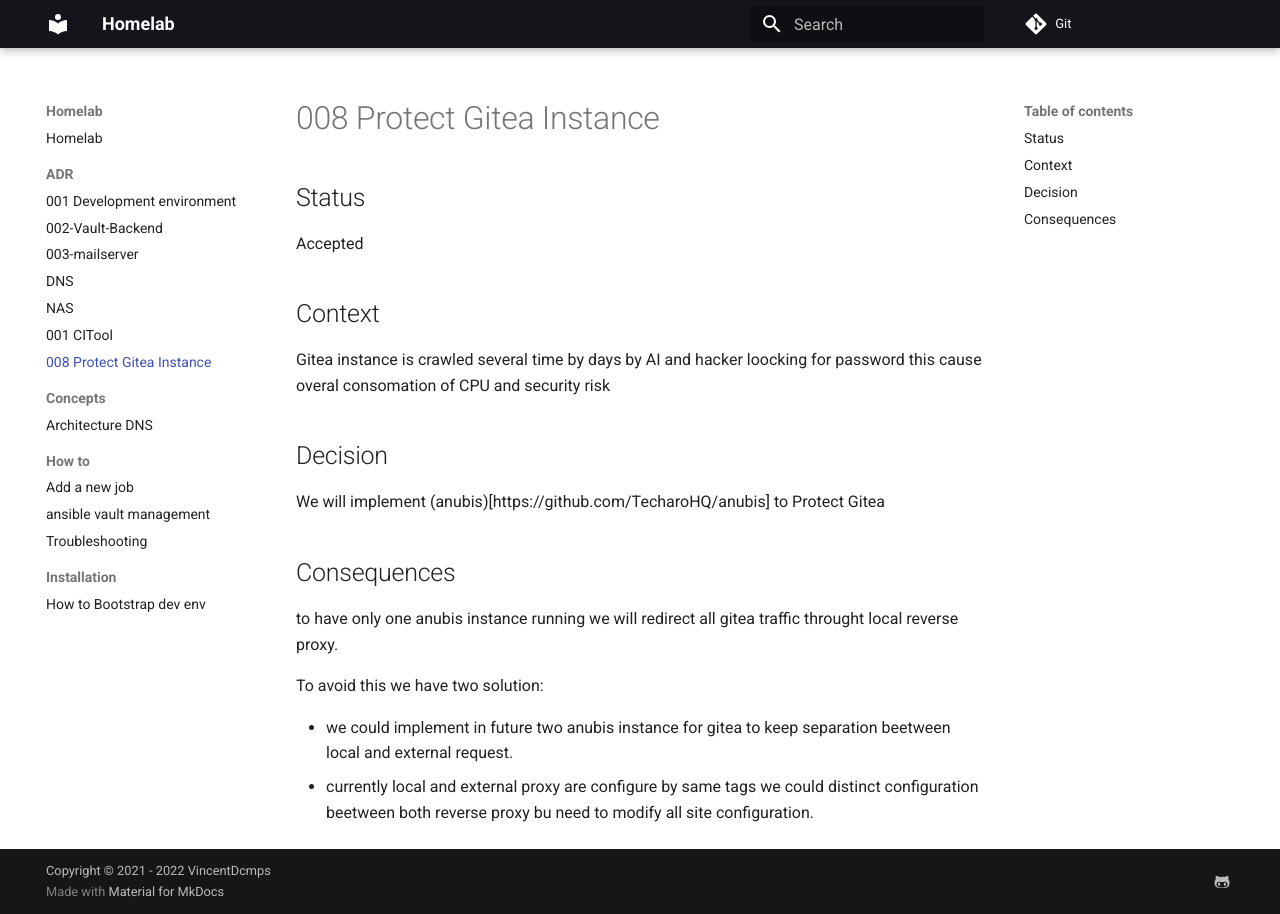
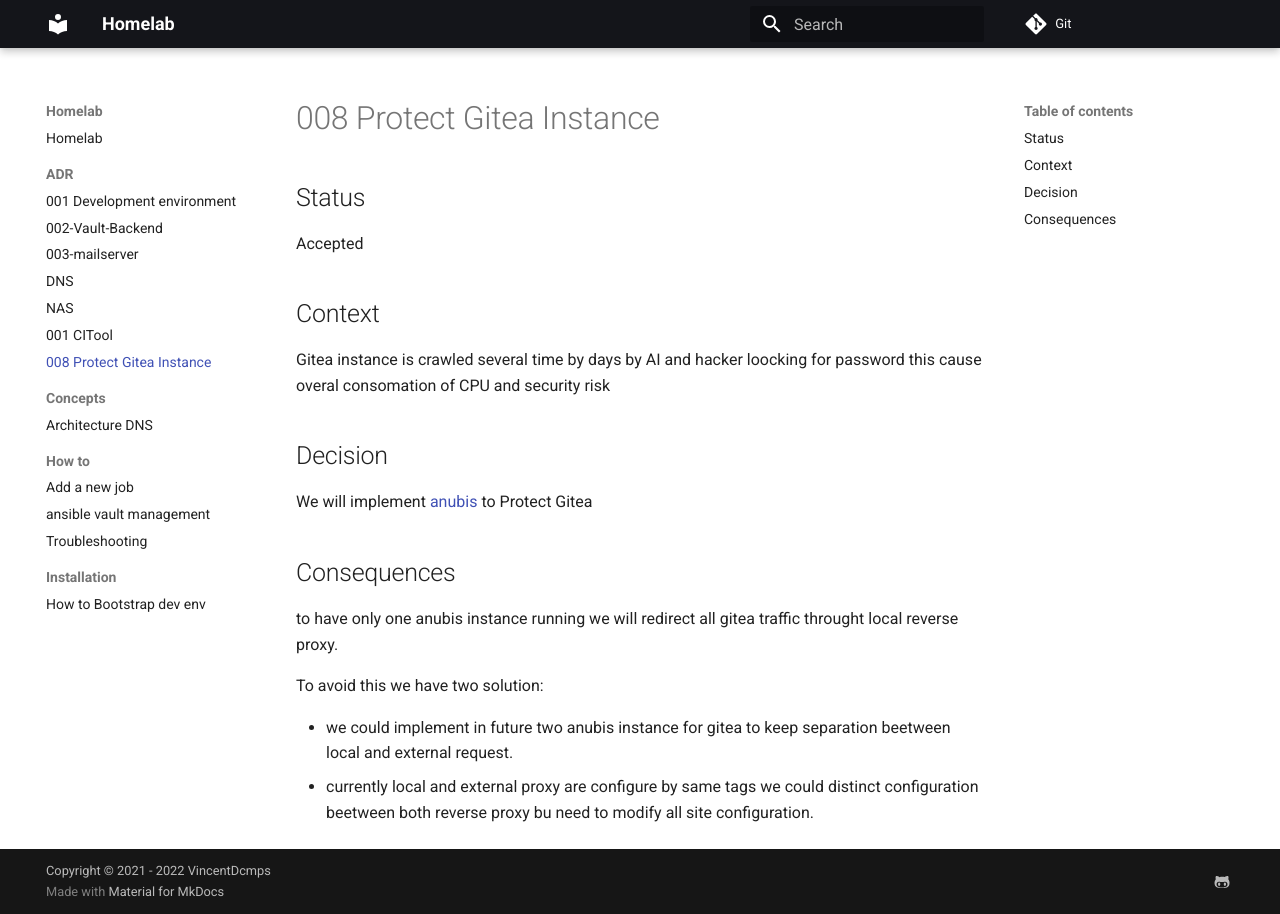
Before and after one commit to vincentDcmps/homelab, an MkDocs documentation site: the page built from docs/ADR/008-ProtectGitea.md, in a window 1280 px wide. Built offline with MkDocs 1.6.1 and Material for MkDocs 9.7.7, drawn with Linux system fonts in a browser that asks for light colours.

Commit message:
docs: fix link

```diff
--- a/docs/ADR/008-ProtectGitea.md
+++ b/docs/ADR/008-ProtectGitea.md
@@ -10,7 +10,7 @@ Gitea instance is crawled several time by days by AI and hacker loocking for pas
 
 ## Decision
 
-We will implement (anubis)[https://github.com/TecharoHQ/anubis] to Protect Gitea
+We will implement [anubis](https://github.com/TecharoHQ/anubis) to Protect Gitea
 
 ## Consequences
 
```
